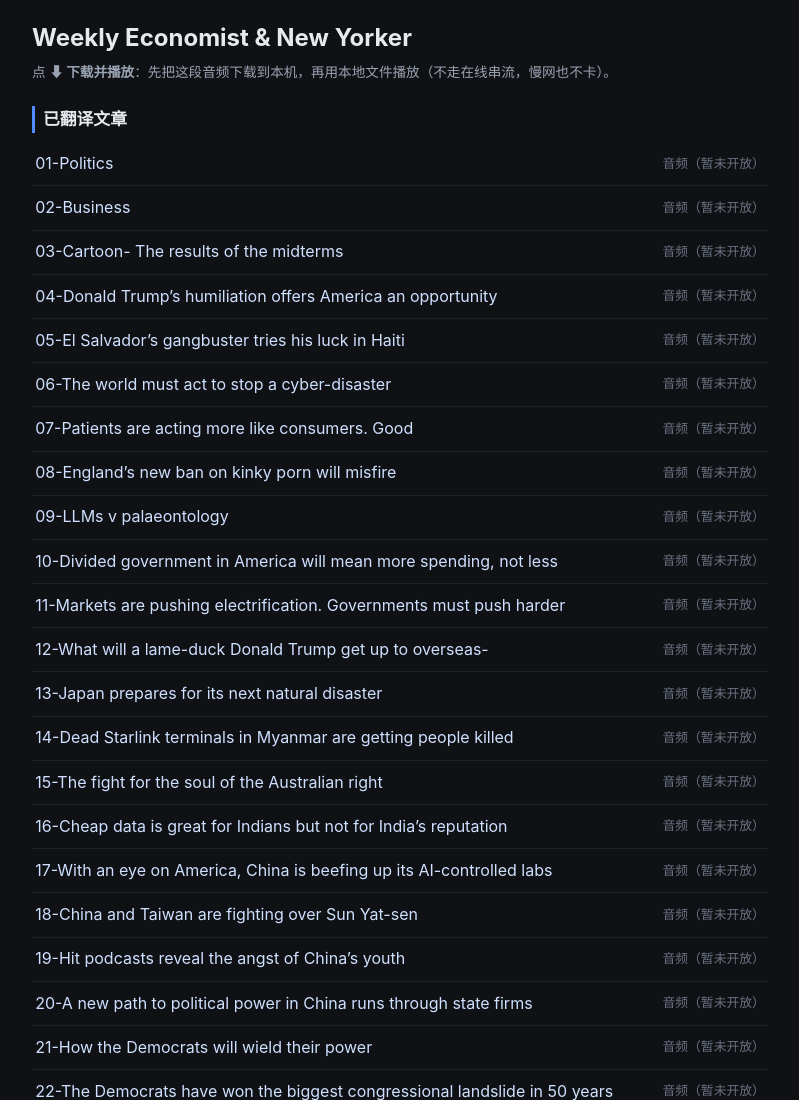
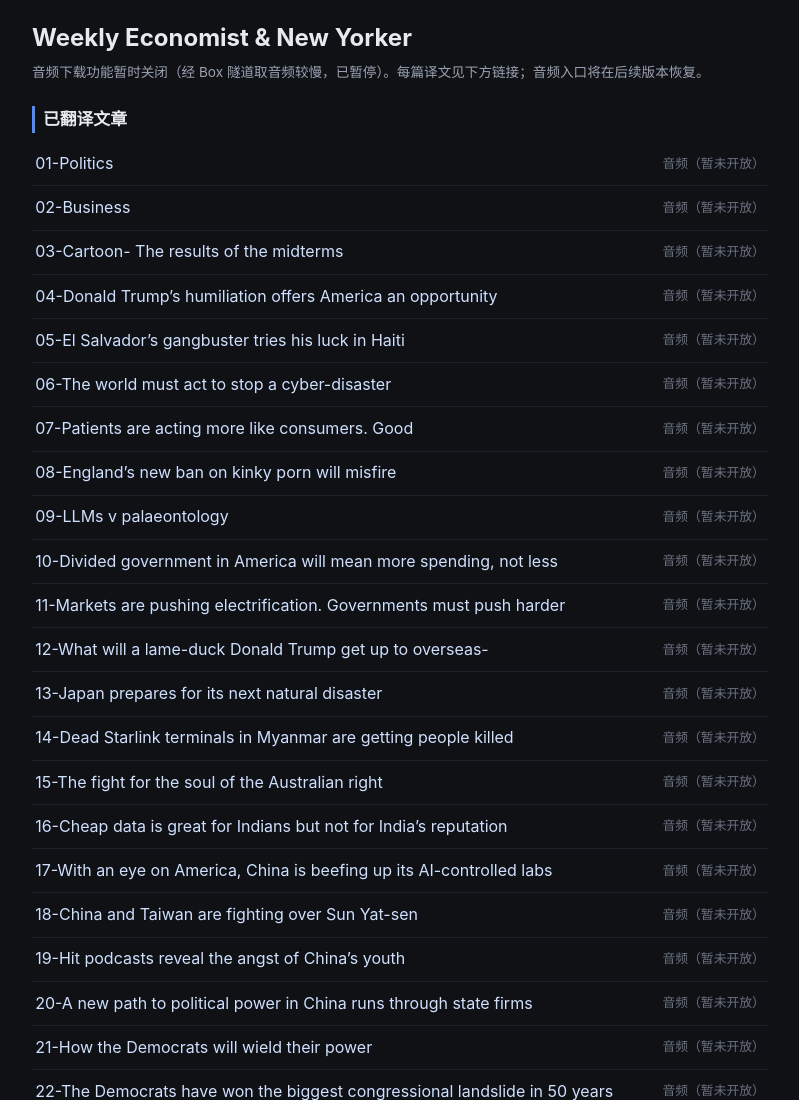
Before and after one commit to drchristopherxu-code/magazine-reader, a plain HTML site: page index.html in a window 1280 px wide. Shown: the top 1100 px of the page, without its empty margins (240-1039 px from the left). Drawn offline with Linux system fonts and the light colour scheme.

Commit message:
update intro: audio download paused

```diff
--- a/index.html
+++ b/index.html
@@ -30,7 +30,7 @@
 <body>
 <div class='wrap'>
  <h1>Weekly Economist &amp; New Yorker</h1>
- <p class='hint'>点 <b>&#11015; 下载并播放</b>：先把这段音频下载到本机，再用本地文件播放（不走在线串流，慢网也不卡）。</p>
+ <p class='hint'>音频下载功能暂时关闭（经 Box 隧道取音频较慢，已暂停）。每篇译文见下方链接；音频入口将在后续版本恢复。</p>
  <h2>已翻译文章</h2>
  <ul class='arts'><li><span class='t'><a href='text/01-Politics.zh.txt'>01-Politics</a></span><span class="nodl">音频（暂未开放）</span></li>
 <li><span class='t'><a href='text/02-Business.zh.txt'>02-Business</a></span><span class="nodl">音频（暂未开放）</span></li>
```
